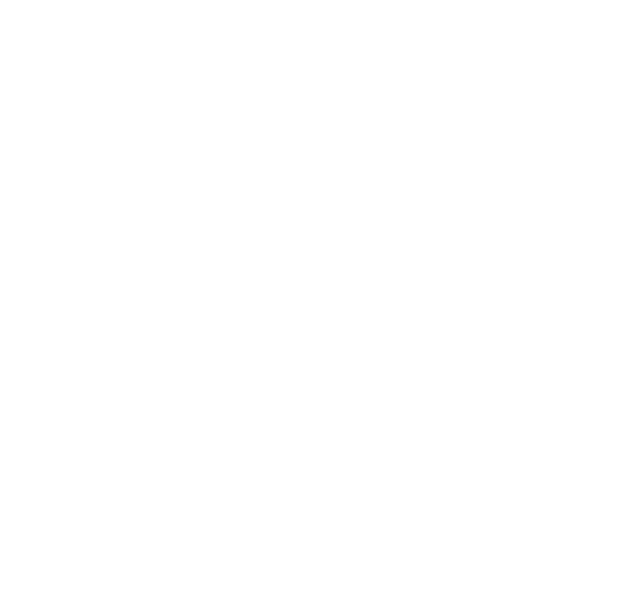
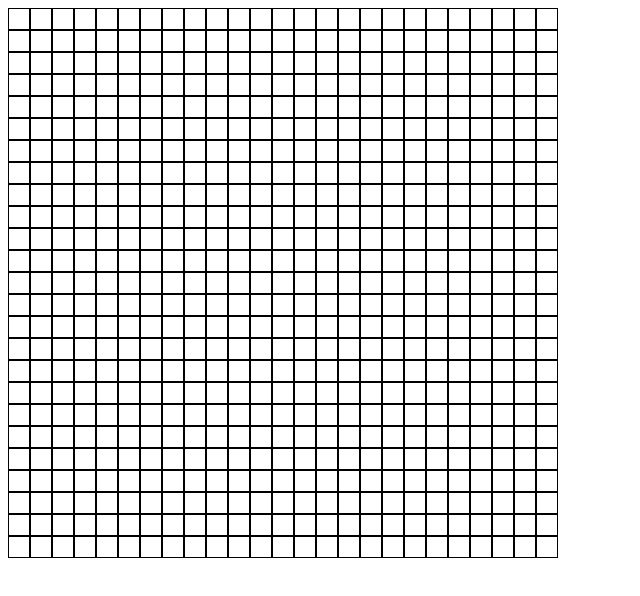
Before and after one commit to matthewlong29/pixel-art, a Vue app: page / in a window 1280 px wide. Shown: the top 596 px of the page, without its empty margins (0-640 px from the left). Built offline with nearby package versions, Linux system fonts and the light colour scheme.

Commit message:
[added] initial canvas/pixel implementation

```diff
--- /dev/null
+++ b/src/components/Canvas.vue
@@ -0,0 +1,32 @@
+<template>
+  <section>
+    <div v-for="pixels in rows" v-bind:key="pixels.id" class="row">
+      <Pixel v-for="pixel in rows" v-bind:key="pixel.id" height="20" class="pixel"/>
+    </div>
+  </section>
+</template>
+
+<script>
+import Pixel from "@/components/Pixel";
+
+export default {
+  name: "Canvas",
+  components: {
+    Pixel
+  },
+  props: {
+    rows: { type: Number } // rows === columns (square canvas)
+  }
+};
+</script>
+
+<style lang="scss" scoped>
+section {
+  .row {
+    display: flex;
+    .pixel {
+      border: 1px solid black;
+    }
+  }
+}
+</style>
--- a/src/components/Pixel.vue
+++ b/src/components/Pixel.vue
@@ -1,15 +1,20 @@
 <template>
-
+  <div :style="{ width: `${height}px`, height: `${height}px` }"></div>
 </template>
 
 <script>
 export default {
   name: "Pixel",
   props: {
-    msg: String
+    height: { type: String } // height === width (square pixel)
   }
 };
 </script>
 
 <style scoped lang="scss">
+div {
+  &:hover {
+    background-color: black;
+  }
+}
 </style>
--- a/src/views/Home.vue
+++ b/src/views/Home.vue
@@ -1,17 +1,14 @@
 <template>
-  <div class="home">
-    <Pixel msg="Welcome to Your Vue.js App"/>
-  </div>
+  <Canvas :rows="25"/>
 </template>
 
 <script>
-// @ is an alias to /src
-import Pixel from '@/components/Pixel.vue'
+import Canvas from "@/components/Canvas.vue";
 
 export default {
-  name: 'home',
+  name: "home",
   components: {
-    Pixel
+    Canvas
   }
-}
+};
 </script>
```
